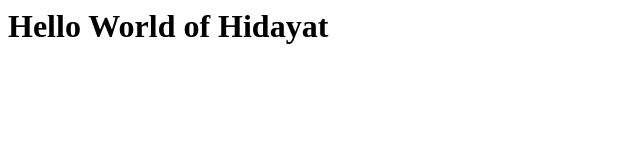
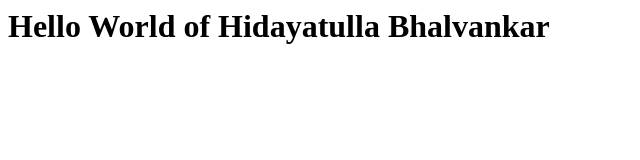
Before and after one commit to zhyde/hw, a plain HTML site: page index.html in a window 1280 px wide. Shown: the whole page, without its empty margins (0-640 px from the left). Drawn offline with Linux system fonts and the light colour scheme.

Commit message:
Update index.html

```diff
--- a/index.html
+++ b/index.html
@@ -1,5 +1,5 @@
 <html>
 
-<h1> Hello World of Hidayat</h1>
+<h1> Hello World of Hidayatulla Bhalvankar</h1>
 
 </html>
```
